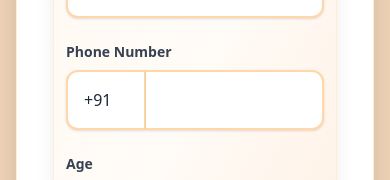
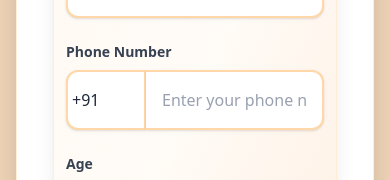
Before and after one commit to shwet91/sia_quiz_production, a Next.js app: page /pages/claude in a window 390 px wide. Shown: the part 456-636 px from the top of the page. Built offline with nearby package versions, Linux system fonts and the light colour scheme.

Commit message:
fixed acceptiong chars in phone input

```diff
--- a/app/components/UserDetails.tsx
+++ b/app/components/UserDetails.tsx
@@ -364,11 +364,27 @@ function PersonalDetails() {
               <div className="flex w-full ">
                 {/* Country Code Input */}
                 <input
-                  type="text"
+                  type="tel"
                   value={details.countryCode || "+91"}
+                  onKeyDown={(e) => {
+                    // Allow control keys: backspace, delete, arrows, tab
+                    const allowedKeys = [
+                      "Backspace",
+                      "Delete",
+                      "ArrowLeft",
+                      "ArrowRight",
+                      "Tab",
+                    ];
+
+                    if (allowedKeys.includes(e.key)) return;
+
+                    // Block if not a digit
+                    if (!/^[0-9]$/.test(e.key)) e.preventDefault();
+                  }}
                   onChange={(e) => {
                     const value = e.target.value;
-                    if (value.length > 3) return;
+                    // if (/[^0-9]/.test(value)) return;
+                    if (value.length > 4) return;
                     value.concat();
                     inputHandler("countryCode", e.target.value);
                     console.log("country code :", value.length);
@@ -376,15 +392,14 @@ function PersonalDetails() {
                   onBlur={() => validateInput("partialSubmit")}
                   className=" w-20 sm:w-17 text-gray-800  text-base sm:text-lg border-2 border-orange-200
                  focus:border-orange-400 1focus:ring-4 focus:ring-orange-100
-                 p-4 rounded-l-xl transition-all duration-300 outline-none
+                 p-1 rounded-l-xl transition-all duration-300 outline-none
                  bg-white shadow-sm hover:border-orange-300 focus:shadow-lg"
                 />
 
                 {/* Phone Number Input */}
                 <input
                   type="tel"
-                  // placeholder={fieldConfig.phoneNo.placeholder}
-
+                  placeholder={fieldConfig.phoneNo.placeholder}
                   className=" w-30 sm:w-15 flex-1 text-gray-800 text-base sm:text-lg border-2 border-l-0 border-orange-200
                  focus:border-orange-400 focus:ring-4 focus:ring-orange-100
                  p-4 rounded-r-xl transition-all duration-300 outline-none
```
